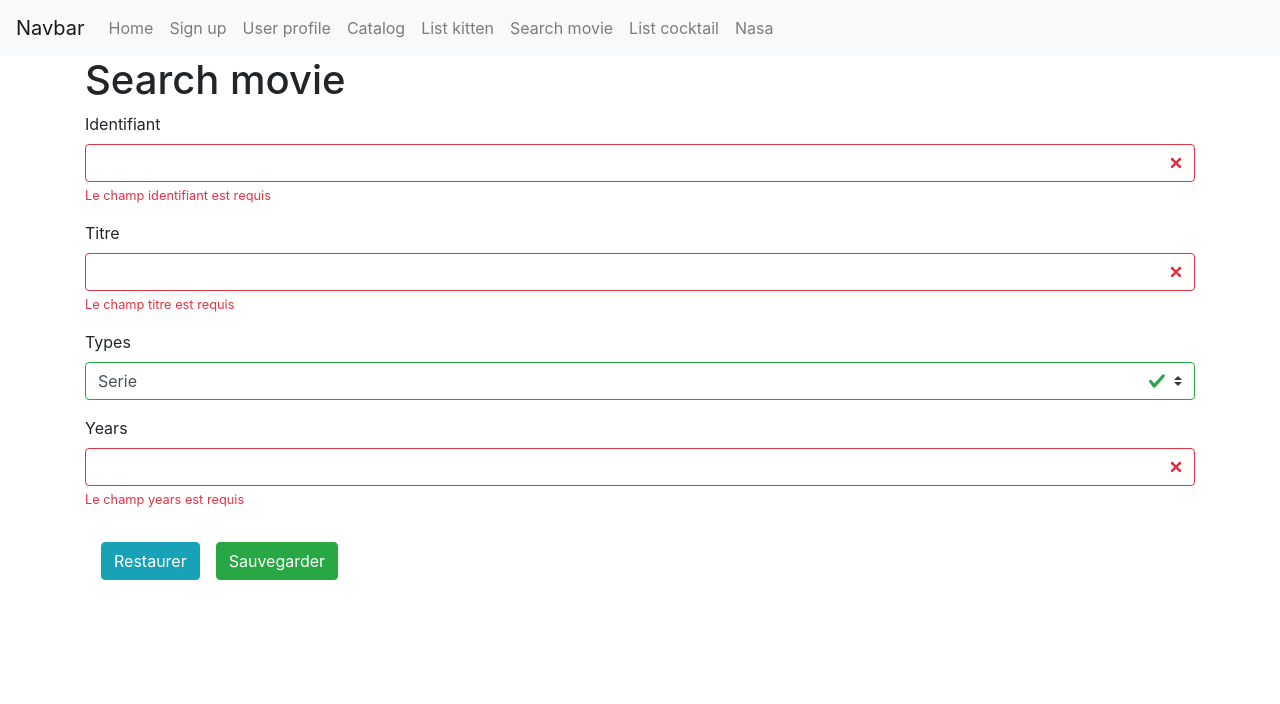
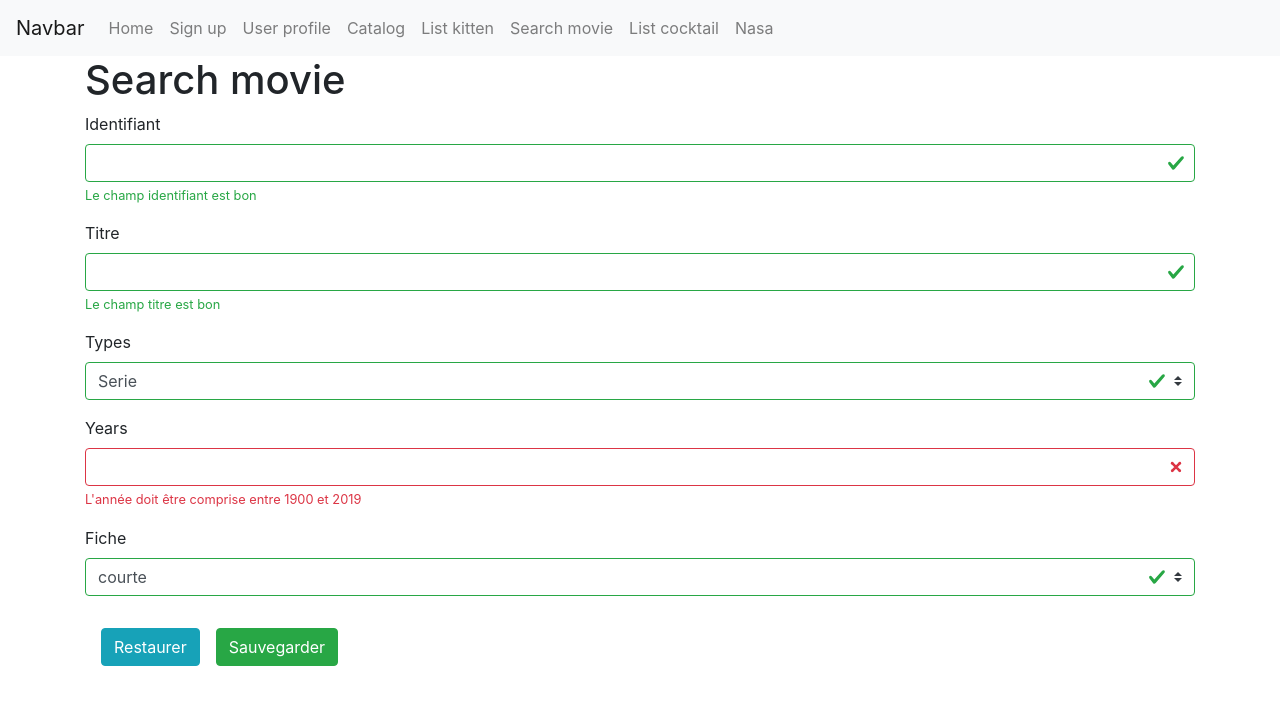
Before and after one commit to jocelyn-Florance/Angular---Starting-with-Angular, an Angular app: page /search-movie in a window 1280 px wide. Shown: the top 704 px of the page. Built offline with nearby package versions, Linux system fonts and the light colour scheme.

Commit message:
07 - Angular - Les formulaires : reactive form

```diff
--- a/src/app/components/nasa/nasa.component.html
+++ b/src/app/components/nasa/nasa.component.html
@@ -3,7 +3,7 @@
     <h1 class="text-center">Nasa</h1>
 
     <div class="card mb-3">
-        <img class="card-img-top" [src]="imgOfTheDay" alt="Card image cap">
+        <img class="card-img-top" [src]="imgOfTheDay" alt="Image nasa api">
     </div>
 
 </div>
--- a/src/app/components/nasa/nasa.component.ts
+++ b/src/app/components/nasa/nasa.component.ts
@@ -1,4 +1,4 @@
-import { Component, OnInit } from '@angular/core';
+import {Component, OnInit} from '@angular/core';
 import {NasaService} from '../../services/nasa/nasa.service';
 
 
@@ -9,13 +9,14 @@ import {NasaService} from '../../services/nasa/nasa.service';
 })
 export class NasaComponent implements OnInit {
     public imgOfTheDay = '';
+
     constructor(public nasaService: NasaService) {
     }
 
     ngOnInit() {
         this.nasaService.getImageOfTheDay().subscribe(
             (param_img: string) => {
-          this.imgOfTheDay =  param_img;
+                this.imgOfTheDay = param_img;
             }
         );
     }
--- a/src/app/components/search-movie/search-movie.component.html
+++ b/src/app/components/search-movie/search-movie.component.html
@@ -6,37 +6,43 @@
 
     <form (ngSubmit)="onSubmit()" [formGroup]="orderForm">
 
+        <div formGroupName="user">
+
             <div class="form-group">
                 <label for="ident">Identifiant</label>
-            <input [ngClass]="orderForm.controls.ident.errors ? 'is-invalid' : 'is-valid'" class="form-control"
+                <input [ngClass]="orderForm.get('user').get('ident').errors ? 'is-invalid' : 'is-valid'" class="form-control"
                        id="ident" name="ident" type="text" formControlName="ident">
                 <div class="valid-feedback">
-                <div *ngIf="orderForm.controls.ident">
-                    <span *ngIf="orderForm.controls.ident">Le champ identifiant est bon</span>
+                    <div *ngIf="orderForm.get('user').get('ident')">
+                        <span *ngIf="orderForm.get('user').get('ident')">Le champ identifiant est bon</span>
                     </div>
                 </div>
                 <div class="invalid-feedback">
-                <div *ngIf="orderForm.controls.ident.errors">
-                    <span *ngIf="orderForm.controls.ident.errors.required">Le champ identifiant est requis</span>
+                    <div *ngIf="orderForm.get('user').get('ident').errors">
+                        <span *ngIf="orderForm.get('user').get('ident').errors.required">Le champ identifiant est requis</span>
                     </div>
                 </div>
             </div>
 
+
             <div class="form-group">
                 <label for="titre">Titre</label>
-            <input [ngClass]="orderForm.controls.titre.errors ? 'is-invalid' : 'is-valid'" class="form-control"
+                <input [ngClass]="orderForm.get('user').get('titre').errors ? 'is-invalid' : 'is-valid'" class="form-control"
                        id="titre" name="titre" type="text" formControlName="titre">
                 <div class="valid-feedback">
-                <div *ngIf="orderForm.controls.titre">
-                    <span *ngIf="orderForm.controls.titre">Le champ titre est bon</span>
+                    <div *ngIf="orderForm.get('user').get('titre')">
+                        <span *ngIf="orderForm.get('user').get('titre')">Le champ titre est bon</span>
                     </div>
                 </div>
                 <div class="invalid-feedback">
-                <div *ngIf="orderForm.controls.titre.errors">
-                    <span *ngIf="orderForm.controls.titre.errors.required">Le champ titre est requis</span>
+                    <div *ngIf="orderForm.get('user').get('titre').errors">
+                        <span *ngIf="orderForm.get('user').get('titre').errors.required">Le champ titre est requis</span>
                     </div>
                 </div>
             </div>
+
+        </div>
+
 
         <div class="form-group">
             <label for="type">Types</label>
@@ -71,10 +77,11 @@
             </div>
         </div>
 
-        <div *ngIf="orderForm.controls.ident.valid">
+        <div *ngIf="orderForm.get('user').get('ident').valid">
             <div class="form-group">
                 <label for="fiche">Fiche</label>
-                <select id="fiche" [ngClass]="orderForm.controls.fiche.errors ? 'is-invalid' : 'is-valid'" class="custom-select"
+                <select id="fiche" [ngClass]="orderForm.controls.fiche.errors ? 'is-invalid' : 'is-valid'"
+                        class="custom-select"
                         formControlName="fiche" required>
                     <option *ngFor="let fiche of fiches" [ngValue]="fiche.name">
                         {{ fiche.name }}
@@ -90,6 +97,7 @@
         </div>
 
         <button class="btn btn-info m-3" type="reset">Restaurer</button>
+
         <button class="btn btn-success" type="submit">Sauvegarder</button>
     </form>
 
--- a/src/app/components/search-movie/search-movie.component.ts
+++ b/src/app/components/search-movie/search-movie.component.ts
@@ -1,5 +1,15 @@
 import {Component, OnInit} from '@angular/core';
-import {FormBuilder, Validators, FormGroup, FormArray, FormControl} from '@angular/forms';
+import {
+    FormBuilder,
+    Validators,
+    FormGroup,
+    FormArray,
+    FormControl,
+    AbstractControl,
+    ValidationErrors,
+    ValidatorFn
+
+} from '@angular/forms';
 
 @Component({
     selector: 'app-search-movie',
@@ -7,21 +17,27 @@ import {FormBuilder, Validators, FormGroup, FormArray, FormControl} from '@angul
     styleUrls: ['./search-movie.component.css']
 })
 export class SearchMovieComponent implements OnInit {
+    min = 1900;
+    max = 2018;
     types = [
-        {name: 'Film'},
-        {name: 'Serie'},
-        {name: 'Episode'},
+        {name: 'Film', id: 'film'},
+        {name: 'Serie', id: 'serie'},
+        {name: 'Episode', id: 'episode'},
     ];
     fiches = [
-        {name: 'complete'},
-        {name: 'courte'},
+        {name: 'complete', id: 'complete'},
+        {name: 'courte', id: 'courte'},
     ];
 
     orderForm = this.fb.group({
-        ident: ['', [Validators.required], this.isRequiredValidator('aaa', 'bbb')],
-        titre: ['', [Validators.required]],
+        user: this.fb.group({
+                ident: [''],
+                titre: [''],
+            },
+            {validators: this.isRequiredValidator('ident', 'titre')},
+        ),
         type: new FormControl(this.types[1].name),
-        years: ['', [Validators.required, Validators.min(1900), Validators.max(2019)]],
+        years: ['', this.rangeDateValidator(this.min, this.max)],
         fiche: new FormControl(this.fiches[1].name),
     });
 
@@ -29,18 +45,32 @@ export class SearchMovieComponent implements OnInit {
     }
 
     ngOnInit() {
+
     }
 
     onSubmit() {
         console.log(JSON.stringify(this.orderForm.value));
     }
 
-    public isRequiredValidator(ident: string, titre: string) {
-        console.log(ident, titre);
+    isRequiredValidator(req1, req2): ValidatorFn {
+        return (control: AbstractControl): ValidationErrors | null => {
+            if (control.get(req1).value !== '' && control.get(req2).value !== '') {
+                return null;
+            } else {
+                return {isRequired: {actual: control.get(req1).value, expected: control.get(req2).value}};
+            }
+        };
     }
 
-    public rangeDateValidator(min: number, max: number) {
-
+    rangeDateValidator(min: number, max: number): ValidatorFn {
+        return (control: AbstractControl): ValidationErrors | null => {
+            const year = control.value;
+            if (min <= year && year <= max) {
+                return null;
+            } else {
+                return {min: {value: {min, max}}};
+            }
+        };
     }
 
 
```
Also changed, not shown: package.json (+13 -13 lines), src/app/services/nasa/nasa.service.ts (+4 -3 lines), 2 other files (tests, documents, lock files or other folders). Lines whose indentation alone changed are shown as unchanged.
